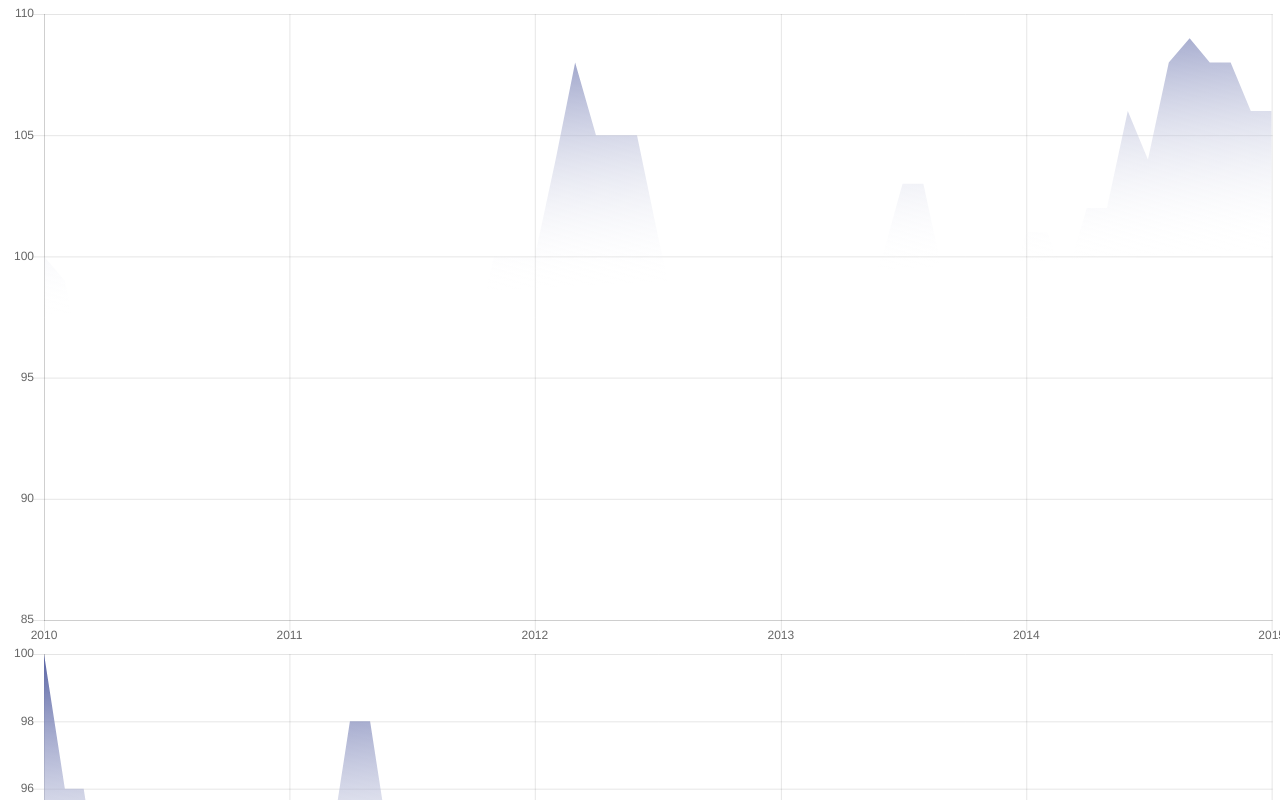
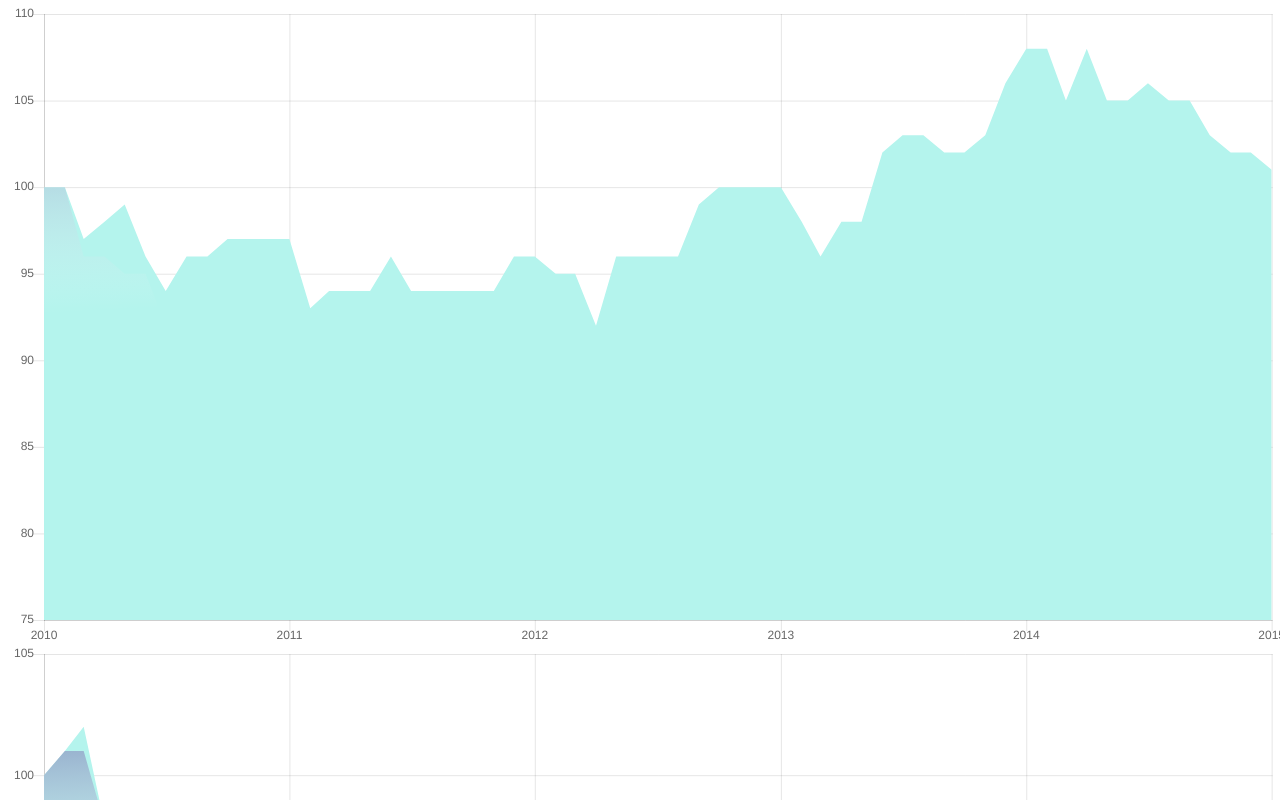
Before and after one commit to panitw/chart-perf-test, a website: page index.html in a window 1280 px wide. Shown: the top 800 px of the page. Drawn offline with Linux system fonts and the light colour scheme.

Commit message:
Add 2 lines

```diff
--- a/index.html
+++ b/index.html
@@ -47,6 +47,12 @@
                     }
                 }
             }
+            return series;
+        }
+
+        function generateData(year) {
+            var series1 = generateTimeSeries(year);
+            var series2 = generateTimeSeries(year);
             var runningDate = new Date('2010-01-01');
             var labels = [];
             for (var i=0; i<=year; i++) {
@@ -59,7 +65,13 @@
                 datasets: [{
                     backgroundColor: '#5661A3',
 					borderColor: 'rgba(0, 0, 0, 0)',
-                    data: series,
+                    data: series1,
+                    type: 'line'
+                },
+                {
+                    backgroundColor: '#5661A3',
+					borderColor: 'rgba(0, 0, 0, 0)',
+                    data: series2,
                     type: 'line'
                 }]
             };
@@ -67,12 +79,13 @@
 
         function initChart(canvasId) {
             var ctx = document.getElementById(canvasId).getContext("2d");
-            var timeSeries = generateTimeSeries(5);
+            var timeSeries = generateData(5);
             var grd = ctx.createLinearGradient(142.000, 0.000, 158.000, 300.000);
             grd.addColorStop(0.000, 'rgba(86, 97, 163, 1.000)');
             grd.addColorStop(1.000, 'rgba(255, 255, 255, 0.000)');
 
             timeSeries.datasets[0].backgroundColor = grd;
+            timeSeries.datasets[1].backgroundColor = "#B4F4ED";
 
             var myChart = new Chart(ctx, {
                 type: 'line',
```
